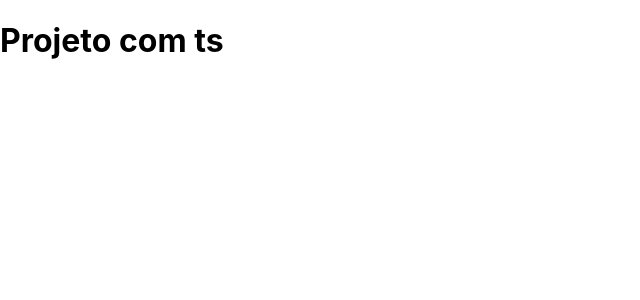
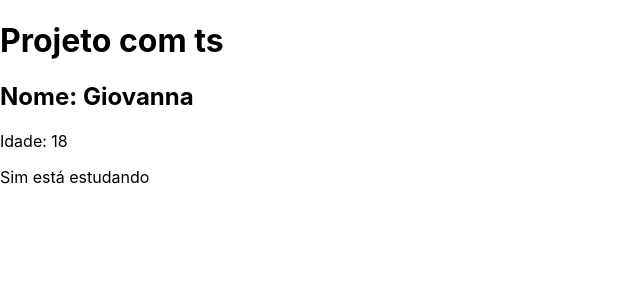
Before and after one commit to Gioomoraes/react-ts, a React (Create React App) app: page / in a window 1280 px wide. Shown: the top 300 px of the page, without its empty margins (0-640 px from the left). Built offline with nearby package versions, Linux system fonts and the light colour scheme.

Commit message:
add basic variables test

```diff
--- a/src/App.tsx
+++ b/src/App.tsx
@@ -1,9 +1,16 @@
 import React from 'react';
 
 function App() {
+
+  const name: string = "Giovanna"
+  const age: number = 18
+  const isStudent: boolean = true
   return (
     <div className="App">
      <h1>Projeto com ts</h1>
+     <h2>Nome: {name}</h2>
+     <p>Idade: {age}</p>
+     {isStudent && <p>Sim está estudando</p>}
     </div>
   );
 }
```
